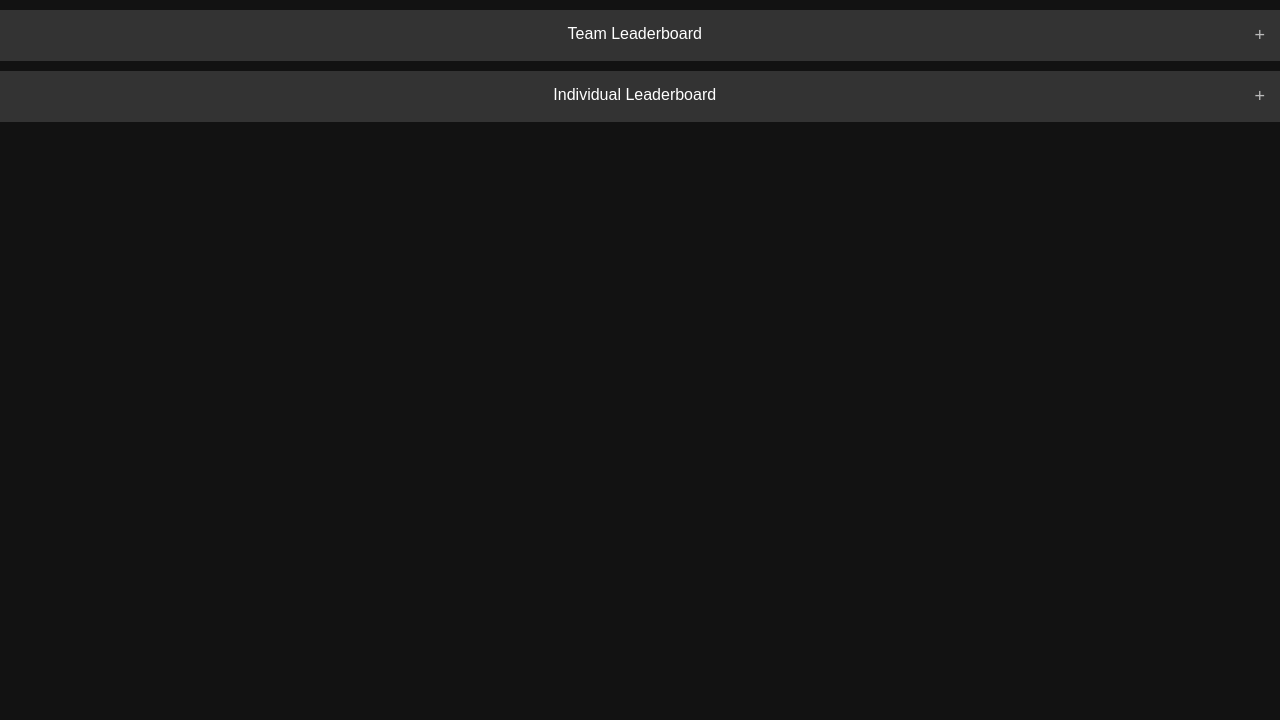
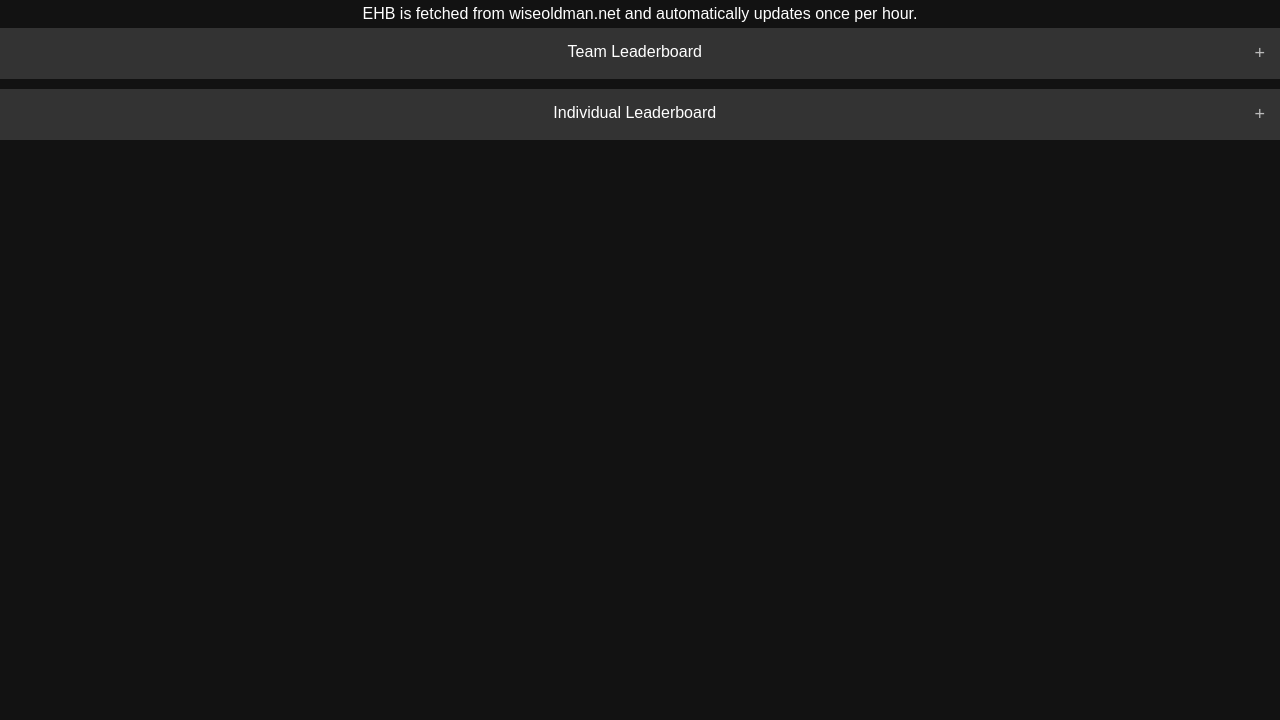
Before and after one commit to OhKayDen/bingoEHB, a plain HTML site: page index.html in a window 1280 px wide. Shown: the part 80-800 px from the top of the page. Drawn offline with Linux system fonts and the light colour scheme.

Commit message:
Update index.html
added overview

```diff
--- a/index.html
+++ b/index.html
@@ -64,7 +64,7 @@
 <body>
 
     <h1>2025 Guardian Bingo EHB Leaderboards</h1>
-
+    <b1>EHB is fetched from wiseoldman.net and automatically updates once per hour.</b1>
 
     <button type="button" class="collapsible">Team Leaderboard</button>
     <div class="content">
```
